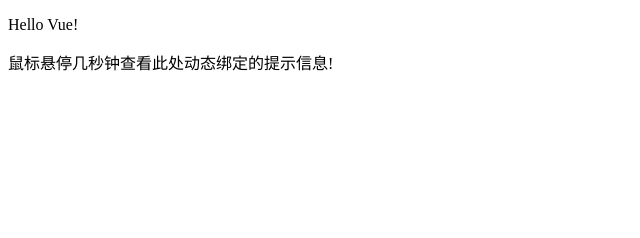
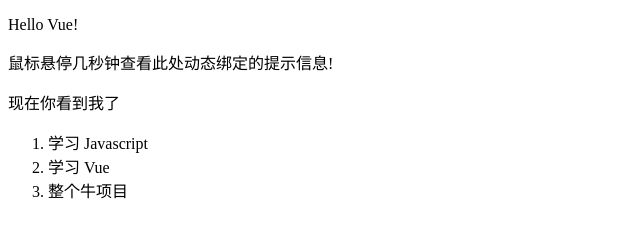
Before and after one commit to SenCaoKing/Vue.js-test, a plain HTML site: page index.html in a window 1280 px wide. Shown: the whole page, without its empty margins (0-640 px from the left). Drawn offline with nearby package versions, Linux system fonts and the light colour scheme.

Commit message:
vue条件与循环

```diff
--- /dev/null
+++ b/index.css
@@ -0,0 +1,4 @@
+html, body{
+	margin: 5px;
+	padding: 0;
+}
--- a/index.html
+++ b/index.html
@@ -18,6 +18,24 @@
 			鼠标悬停几秒钟查看此处动态绑定的提示信息!
     	</span>
     </div>
+
+	<!-- 条件与循环 -->
+	<div id="app-3">
+		<p v-if="seen">现在你看到我了</p>
+	</div>
+
+	<div id="app-4">
+		<ol>
+			<li v-for="todo in todos">
+				{{ todo.text }}
+			</li>
+		</ol>
+	</div>
+
+
+
+
+
     <script src="index.js"></script>
 </body>
 </html>
--- a/index.js
+++ b/index.js
@@ -14,3 +14,22 @@ var app2 = new Vue({
 		message: '页面加载于' + new Date().toLocaleString()
 	}
 });
+
+/* 条件与循环 */
+var app3 = new Vue({
+	el: '#app-3',
+	data: {
+		seen: true
+	}
+});
+
+var app4 = new Vue({
+	el: '#app-4',
+	data: {
+		todos: [
+			{ text: '学习 Javascript' },
+			{ text: '学习 Vue' },
+			{ text: '整个牛项目' }
+		]
+	}
+});
```
